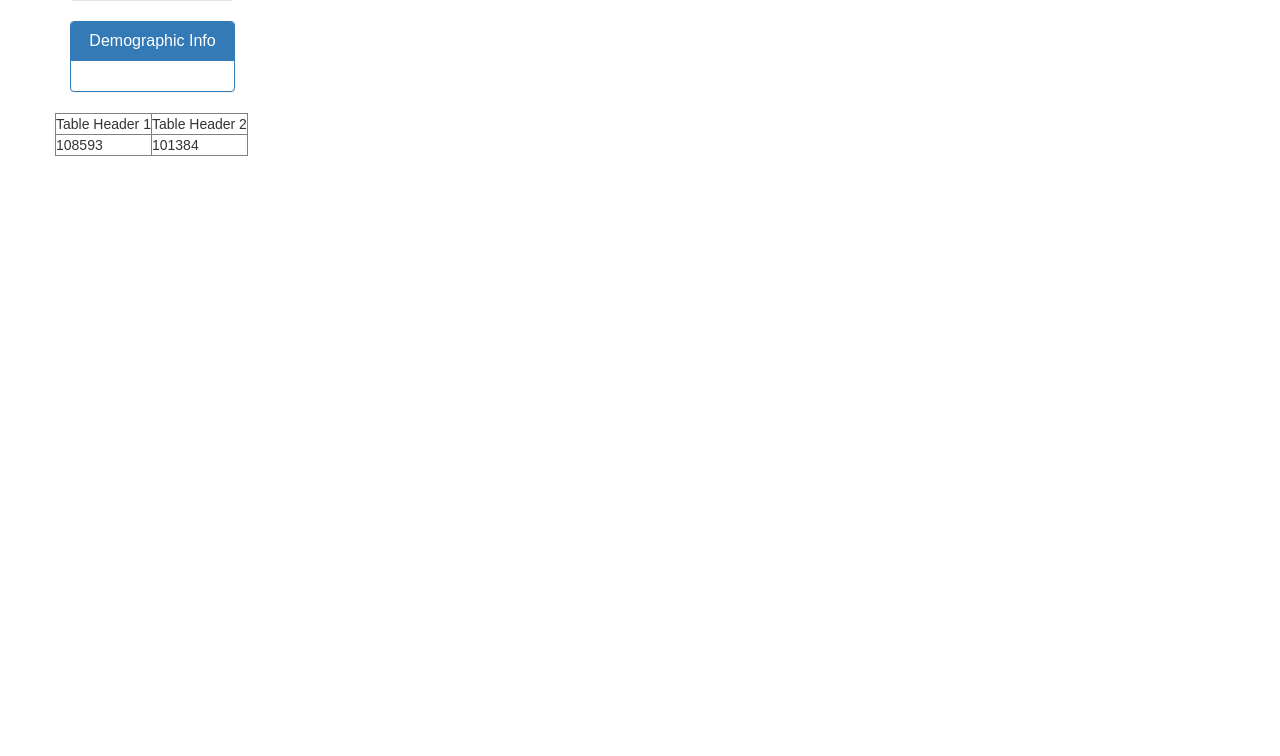
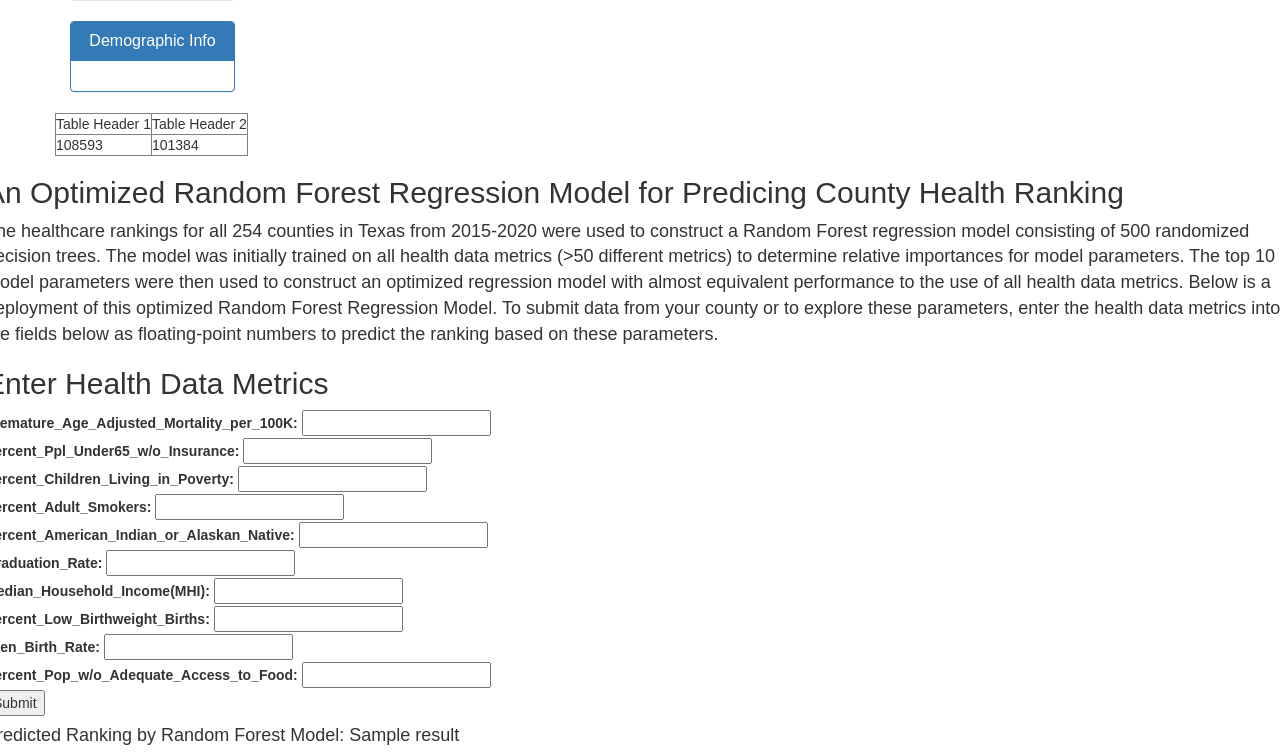
Before and after one commit to stevenjbark/DataAnalytics-FinalProject, a Flask app: template Flask/templates/index.html in a window 1280 px wide. Shown: the part 377-1133 px from the top of the page. Before the commit the page ends 533 px from the top, so only its background shows below. Run offline with Flask 2, Linux system fonts and the light colour scheme; the template is opened without the code that fills it: most values are stand-ins (such as "Sample title", 1, 10 or a date in 2020); a database or web service that is not in the repository returns one stand-in record (values such as "Sample title"); data that the repository does not hold is empty; some libraries are stand-ins or nearby versions.

Commit message:
SJB Commit 3/30/20: Functional optimized RF_Regressor model deployed in Flask, Index page functional

```diff
--- a/Flask/app.py
+++ b/Flask/app.py
@@ -1,9 +1,11 @@
-from flask import Flask, render_template, redirect, jsonify
+from flask import Flask, request, render_template, redirect, jsonify
 from flask_pymongo import PyMongo
 import pandas as pd
+import pickle
 
 app = Flask(__name__)
 
+#MONGODB CONNECTION AND ACCESS OF DATABASE COLLECTIONS
 #Setup MongoDB connection as in scrape_mars.py. Conn = connection port info,
 #client is connection client.
 app.config["MONGO_URI"] = "mongodb://localhost:27017/ProjectHealth_DB"
@@ -14,12 +16,13 @@ StateData = mongo.db.StateData
 CountyData = mongo.db.CountyData
 
 
+#ROUTES FOR INDEX AND DATA URLS
 #Route to render the index.html page with data from the ACAData_DB database
-@app.route("/")
-def index():
-    return render_template("index.html")
+# @app.route("/")
+# def index():
+#     return render_template("index.html")
 
-#Setup api for acquiring data from MongoDB.
+#SETUP API'S FOR ACCESSING DATA IN MongoDB.
 #The find({}, {"_id":0}) basically amends find() to select everything (first {} set),
 #then omits the "_id" ({"_id": 0}). This is CRITICAL because the ObjectId from MongoDB
 #is NOT JSONIFIABLE!!!
@@ -36,6 +39,46 @@ def County():
 
 
 
+#LOAD OF RANDOM FOREST REGRESSOR MODEL (RF_Regressor.pkl)
+def load_model():
+    global RFmodel
+    with open("./models/RF_Regressor.pkl", "rb") as rf:
+        RFmodel = pickle.load(rf)
+        print("RFmodel Loaded")
+
+
+#TAKE INPUT AND PROCESS DATA FOR SUBMISSION TO RF_Regressor MODEL
+def process_input(data):
+
+    #Convert to dataframe for processing
+    df = pd.DataFrame([data])
+
+    #Convert each of the values from string to float.
+    df["Mortality"] = df["Mortality"].astype(float)
+    df["NoInsurance"] = df["NoInsurance"].astype(float)
+    df["ChildPoverty"] = df["ChildPoverty"].astype(float)
+    df["Graduation"] = df["Graduation"].astype(float)
+    df["Demographics"] = df["Demographics"].astype(float)
+    df["MHI"] = df["MHI"].astype(float)
+    df["LowBirthweight"] = df["LowBirthweight"].astype(float)
+    df["TeenBirth"] = df["TeenBirth"].astype(float)
+    df["FoodAccess"] = df["FoodAccess"].astype(float)
+    df["AdultSmokers"] = df["AdultSmokers"].astype(float)
+
+    return df
+
+#SETUP MAIN INDEX PAGE TO INCLUDE REGRESSION MODEL
+@app.route("/", methods=["GET", "POST"])
+def index():
+    if request.method == "POST":
+        load_model()
+        input_data = request.form.to_dict()
+        newdata = process_input(input_data)
+        value = RFmodel.predict(newdata)
+        return render_template("index.html", result=value)
+
+    return render_template("index.html")
+
 
 if __name__ == "__main__":
     app.run(debug=True)
--- a/Flask/templates/index.html
+++ b/Flask/templates/index.html
@@ -64,12 +64,52 @@
         </table>
       </div>
     </div>
+
+    <div class="row">
+      <h2>An Optimized Random Forest Regression Model for Predicing County Health Ranking</h2>
+      <p>The healthcare rankings for all 254 counties in Texas from 2015-2020 were used to construct a Random Forest
+        regression model consisting of 500 randomized decision trees. The model was initially trained on all health
+        data metrics (>50 different metrics) to determine relative importances for model parameters. The top 10 model
+        parameters were then used to construct an optimized regression model with almost equivalent performance to the
+        use of all health data metrics. Below is a deployment of this optimized Random Forest Regression Model. To
+        submit data from your county or to explore these parameters, enter the health data metrics into the fields
+        below as floating-point numbers to predict the ranking based on these parameters.
+      </p>
+
+      <h2>Enter Health Data Metrics</h2>
+      <form method=post enctype="multipart/form-data">
+        <label for="Premature_Age_Adjusted_Mortality_per_100K">Premature_Age_Adjusted_Mortality_per_100K:</label>
+        <input type="text" id="Mortality" name="Mortality"><br>
+        <label for="Percent_Ppl_Under65_w/o_Insurance">Percent_Ppl_Under65_w/o_Insurance:</label>
+        <input type="text" id="NoInsurance" name="NoInsurance"><br>
+        <label for="Percent_Children_Living_in_Poverty">Percent_Children_Living_in_Poverty:</label>
+        <input type="text" id="ChildPoverty" name="ChildPoverty"><br>
+        <label for="Percent_Adult_Smokers" name="Percent_Adult_Smokers">Percent_Adult_Smokers:</label>
+        <input for="text" id="AdultSmokers" name="AdultSmokers"><br>
+        <label for="Percent_American_Indian_or_Alaskan_Native">Percent_American_Indian_or_Alaskan_Native:</label>
+        <input type="text" id="Demographics" name="Demographics"><br>
+        <label for="Graduation_Rate">Graduation_Rate:</label>
+        <input type="text" id="Graduation" name="Graduation"><br>
+        <label for="Median_Household_Income">Median_Household_Income(MHI):</label>
+        <input type="text" id="MHI" name="MHI"><br>
+        <label for="Percent_Low_Birthweight_Births">Percent_Low_Birthweight_Births:</label>
+        <input type="text" id="LowBirthweight" name="LowBirthweight"><br>
+        <label for="Teen_Birth_Rate">Teen_Birth_Rate:</label>
+        <input type="text" id="TeenBirth" name="TeenBirth"><br>
+        <label for="Percent_Pop_w/o_Adequate_Access_to_Food">Percent_Pop_w/o_Adequate_Access_to_Food:</label>
+        <input type="text" id="FoodAccess" name="FoodAccess"><br>
+
+
+        <input type=submit value=Submit>
+      </form>
+      <h4>Predicted Ranking by Random Forest Model: {{ result }}</h4>
+
+    </div>
   </div>
 
   <script src="https://cdnjs.cloudflare.com/ajax/libs/d3/5.5.0/d3.js"></script>
   <script src="https://cdn.plot.ly/plotly-latest.min.js"></script>
   <script src="static/js/testlogic.js"></script>
-  <!-- <script src="./static/js/bonus.js"></script> -->
 
 </body>
 
```
Also changed, not shown: 4 other files.
